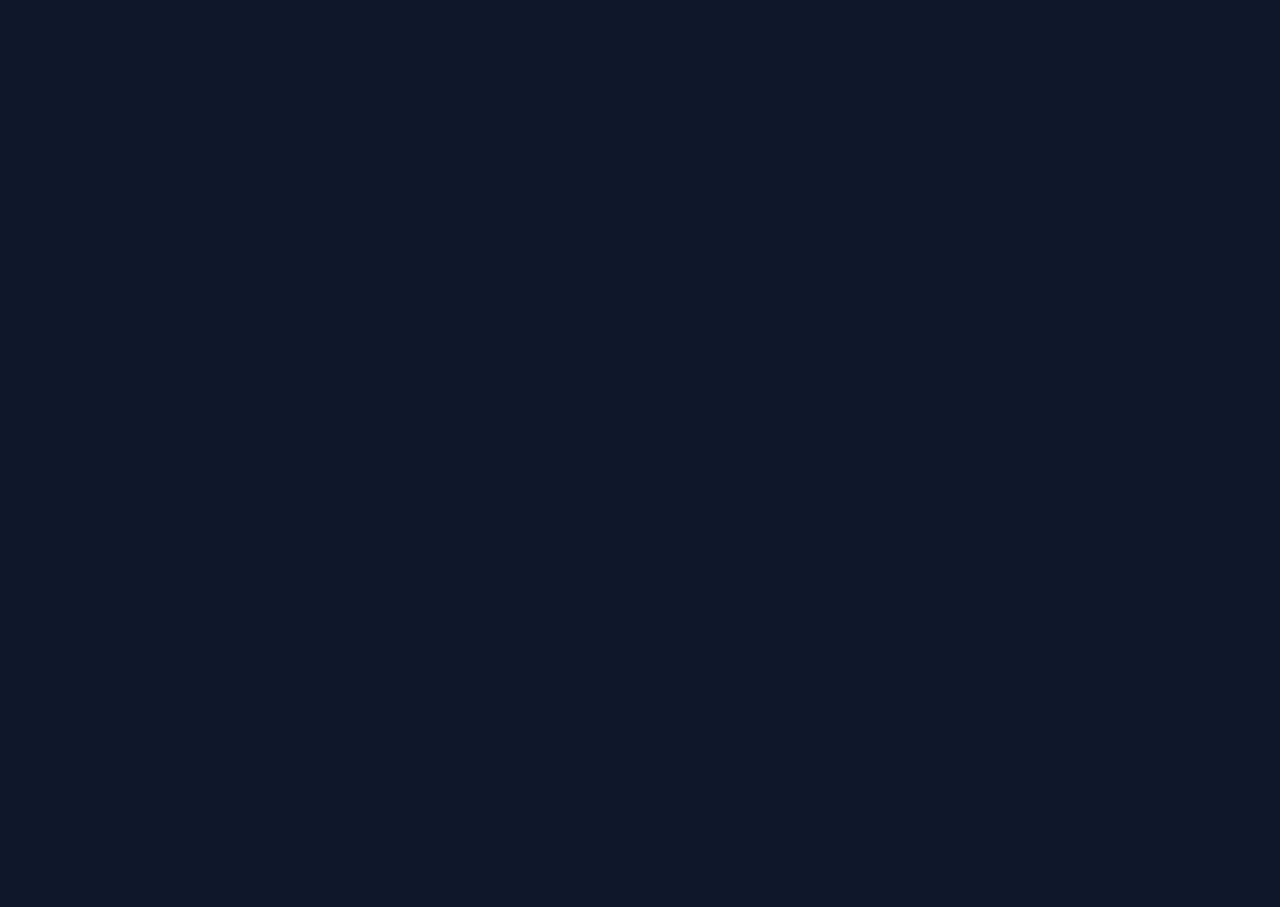
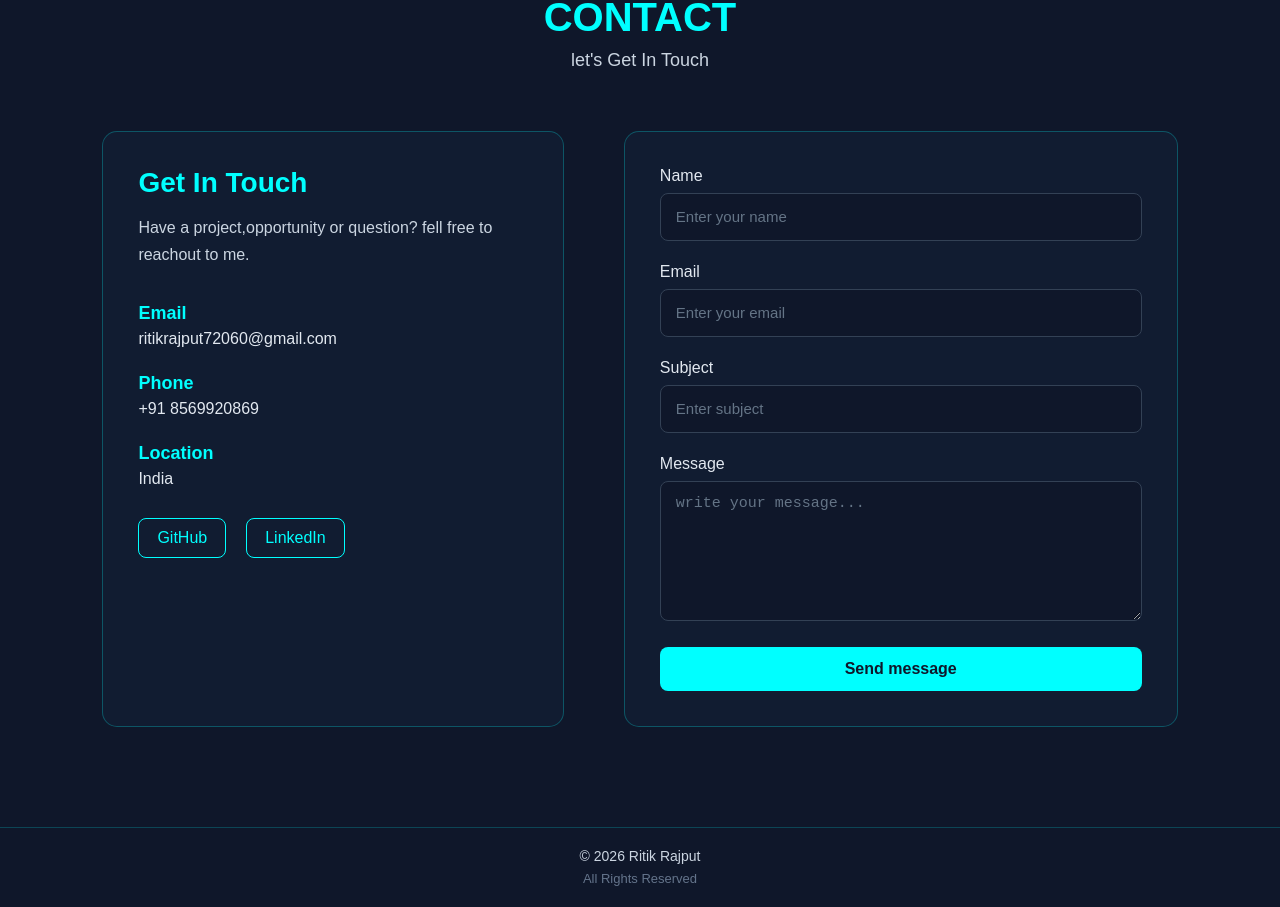
Before and after one commit to Ritik-ai-engg/Ritik-dev-portfolio, a React (Vite) app in the folder my-portfolio/: page / in a window 1280 px wide. Shown: the part 3967-4874 px from the top of the page. Before the commit the page ends 3973 px from the top, so only its background shows below. Built offline with nearby package versions, Linux system fonts and the light colour scheme.

Commit message:
conatact and fotter updation

```diff
--- a/my-portfolio/src/components/Contact.jsx
+++ b/my-portfolio/src/components/Contact.jsx
@@ -1,4 +1,83 @@
-function Navbar(){
-    return <h1>Navbar</h1>
+import React, {useState} from "react";
+import"../css/contact.css";
+function Contact(){
+    const[formData,setFormData]=useState({
+        name:"",
+        email:"",
+        subject:"",
+        message:"",
+    });
+    const handleChange=(e)=>{
+        const{name,value}=e.target;
+        setFormData({
+            ...formData,
+            [name]:value,
+        });
+    }
+        const handleSubmit=(e)=>{
+            e.preventDefault();
+            console.log(formData);
+        };
+
+    return (
+        <section id="contact" className="contact-section">
+            <div className="contact-container">
+                <div className="section-heading">
+                    <h2>CONTACT</h2>
+                    <p>let's Get In Touch</p>
+                </div>
+                <div className="contact-content">
+                    <div className="contact-info">
+                        <h3>Get In Touch</h3>
+                        <p>Have a project,opportunity or question?
+                            fell free to reachout to me.
+                        </p>
+                        <div className="contact-item">
+                            <h4>Email</h4>
+                            <p>ritikrajput72060@gmail.com</p>
+                        </div>
+                        <div className="contact-item">
+                            <h4>Phone</h4>
+                            <p>+91 8569920869</p>
+                        </div>
+                        <div className="contact-item">
+                            <h4>Location</h4>
+                            <p>India</p>
+                        </div>
+                        <div className="social-links">
+                            <a href="#" target="_blank">GitHub</a>
+                            <a href="#" target="_blank">LinkedIn</a>
+                        </div>
+                    </div>
+                    <form  className="contact-form" onSubmit={handleSubmit}>
+                        <div className="form-group">
+                            <label htmlFor="name">Name</label>
+                            <input type="text" id="name" name="name" placeholder="Enter your name" value={formData.name}
+                            onChange={handleChange} required />
+                        </div>
+                        <div className="form-group">
+                            <label htmlFor="email">Email</label>
+                            <input type="email" id="email" name="email" placeholder="Enter your email" value={formData.email}
+                            onChange={handleChange} required />
+                        </div>
+                        <div className="form-group">
+                            <label htmlFor="subject">Subject</label>
+                            <input type="text" id="subject" name="subject" placeholder="Enter subject" value={formData.subject}
+                            onChange={handleChange} required />
+                        </div>
+                        <div className="form-group">
+                            <label htmlFor="message">Message</label>
+                            <textarea name="message" id="message" placeholder="write your message... " value={formData.message}
+                            onChange={handleChange} rows={6} required></textarea>
+                        </div>
+                        <button type="submit">
+                            Send message
+                        </button>
+                    </form>
+                </div>
+            </div>
+        </section>
+
+    );
 }
-export default Navbar;
+export default Contact;
--- a/my-portfolio/src/components/Education.jsx
+++ b/my-portfolio/src/components/Education.jsx
@@ -1,4 +1,4 @@
 function Navbar(){
-    return <h1>Navbar</h1>
+    return
 }
 export default Navbar;
--- a/my-portfolio/src/components/Footer.jsx
+++ b/my-portfolio/src/components/Footer.jsx
@@ -1,4 +1,10 @@
-function Navbar(){
-    return <h1>Navbar</h1>
+import"../css/footer.css";
+function Footer(){
+    return (
+        <footer className="footer">
+            <p>© 2026 Ritik Rajput</p>
+            <span>All Rights Reserved</span>
+        </footer>
+    )
 }
-export default Navbar;
+export default Footer;
--- a/my-portfolio/src/css/contact.css
+++ b/my-portfolio/src/css/contact.css
@@ -0,0 +1,240 @@
+.contact-section{
+    min-height: 100vh;
+    padding: 100px 8%;
+    background: #0f172a;
+    color: white;
+}
+.contact-container{
+    max-width: 1200px;
+    margin: auto;
+}
+.section-heading{
+    text-align: center;
+    margin-bottom: 60px;
+}
+.section-heading h2{
+    font-size: 40px;
+    color: cyan;
+    margin-bottom: 10px;
+}
+.section-heading p{
+    font-size: 18px;
+    color:#cbd5e1;
+}
+.contact-content{
+    display: grid;
+    grid-template-columns: 1fr 1.2fr;
+    gap: 60px;
+    align-items: stretch;
+}
+.contact-info{
+    padding: 35px;
+    background: #111c31;
+    border: 1px solid rgba(0,255,255,0.25);
+    border-radius: 15px;
+}
+.contact-info h3{
+    font-size: 28px;
+    color: cyan;
+    margin-bottom: 15px;
+}
+.contact-info > p{
+    color:#cbd5e1;
+    line-height: 1.7;
+    margin-bottom: 35px;
+}
+.contact-item{
+    margin-bottom: 25px;
+}
+.contact-item h4{
+    color: cyan;
+    font-size: 18px;
+    margin-bottom: 6px;
+}
+.contact-item p{
+    color: #e2e8f0;
+    font-size: 16px;
+}
+.social-links{
+    display: flex;
+    gap: 20px;
+    margin-top: 30px;
+}
+.social-links a{
+    text-decoration: none;
+    color: cyan;
+    border: 1px solid cyan;
+    padding:  10px 18px;
+    border-radius: 8px;
+    transition: 0.3s ease;
+}
+.social-links a:hover{
+    background: cyan;
+    color: #0f172a;
+}
+/* contact form */
+.contact-form{
+    padding: 35px;
+    background: #111c31;
+    border: 1px solid rgba(0,255,255,0.25);
+    border-radius: 15px;
+}
+.form-group{
+    margin-bottom: 22px;
+}
+.form-group label{
+    display: block;
+    margin-bottom: 8px;
+    color: #e2e8f0;
+    font-size: 16px;
+}
+.form-group input,textarea{
+    width: 100%;
+    padding: 13px 15px;
+    background-color: #0f172a;
+    border: 1px solid #334155;
+    border-radius: 8px;
+    color: white;
+    font-size: 15px;
+    outline: none;
+    transition: 0.3s ease;
+    box-sizing: border-box;
+}
+.form-group input{
+    height: 48px;
+}
+.form-group textarea{
+    resize: vertical;
+    min-height: 140px;
+}
+.form-group input:focus,.form-group textarea:focus{
+    border-color: cyan;
+    box-shadow: 0 0 8px rgba(0,255,255,0.25);
+}
+.form-group input::placeholder,.form-group textarea::placeholder{
+    color: #647486;
+}
+.contact-form button{
+    width: 100%;
+    padding:13px;
+    border: none;
+    border-radius: 8px;
+    background: cyan;
+    color: #0f172a;
+    font-size: 16px;
+    font-weight: 600;
+    cursor: pointer;
+    transition: 0.3s ease;
+}
+.contact-form button:hover{
+    transform: translateY(-2px);
+    box-shadow: 0 0 15ps rgba(0,255,255,0.25);
+}
+.contact-info,
+.contact-form {
+    height: 100%;
+    box-sizing: border-box;
+}
+
+
+
+/* PHONE RESPONSIVE               */
+
+
+@media (max-width: 480px) {
+
+    .contact-section {
+        padding: 70px 5%;
+    }
+
+    .section-heading {
+        margin-bottom: 30px;
+    }
+
+    .section-heading h2 {
+        font-size: 30px;
+    }
+
+    .section-heading p {
+        font-size: 15px;
+    }
+
+
+
+    .contact-info {
+        padding: 22px;
+    }
+
+    .contact-info h3 {
+        font-size: 24px;
+    }
+
+    .contact-info > p {
+        font-size: 14px;
+        line-height: 1.6;
+        margin-bottom: 25px;
+    }
+
+
+
+
+    .contact-item {
+        margin-bottom: 20px;
+    }
+
+    .contact-item h4 {
+        font-size: 16px;
+    }
+
+    .contact-item p {
+        font-size: 14px;
+    }
+
+
+
+
+    .social-links {
+        gap: 10px;
+        margin-top: 25px;
+    }
+
+    .social-links a {
+        padding: 8px 14px;
+        font-size: 14px;
+    }
+
+
+
+
+    .contact-form {
+        padding: 22px;
+    }
+
+    .form-group {
+        margin-bottom: 18px;
+    }
+
+    .form-group label {
+        font-size: 14px;
+    }
+
+    .form-group input,
+    .form-group textarea {
+        font-size: 14px;
+        padding: 11px 12px;
+    }
+
+    .form-group input {
+        height: 44px;
+    }
+
+    .form-group textarea {
+        min-height: 120px;
+    }
+
+    .contact-form button {
+        padding: 12px;
+        font-size: 15px;
+    }
+
+}
--- a/my-portfolio/src/css/footer.css
+++ b/my-portfolio/src/css/footer.css
@@ -0,0 +1,15 @@
+.footer{
+    background: #0f172a;
+    border-top: 1px solid rgba(0,255,255,0.2);
+    padding: 20px;
+    text-align: center;
+}
+.footer p{
+    margin: 0 0 5px;
+    color: #cbd5e1;
+    font-size: 14px;
+}
+.footer span{
+    color: #64748b;
+    font-size: 13px;
+}
```
Also changed, not shown: my-portfolio/src/css/projects.css (+0 -7 lines).
